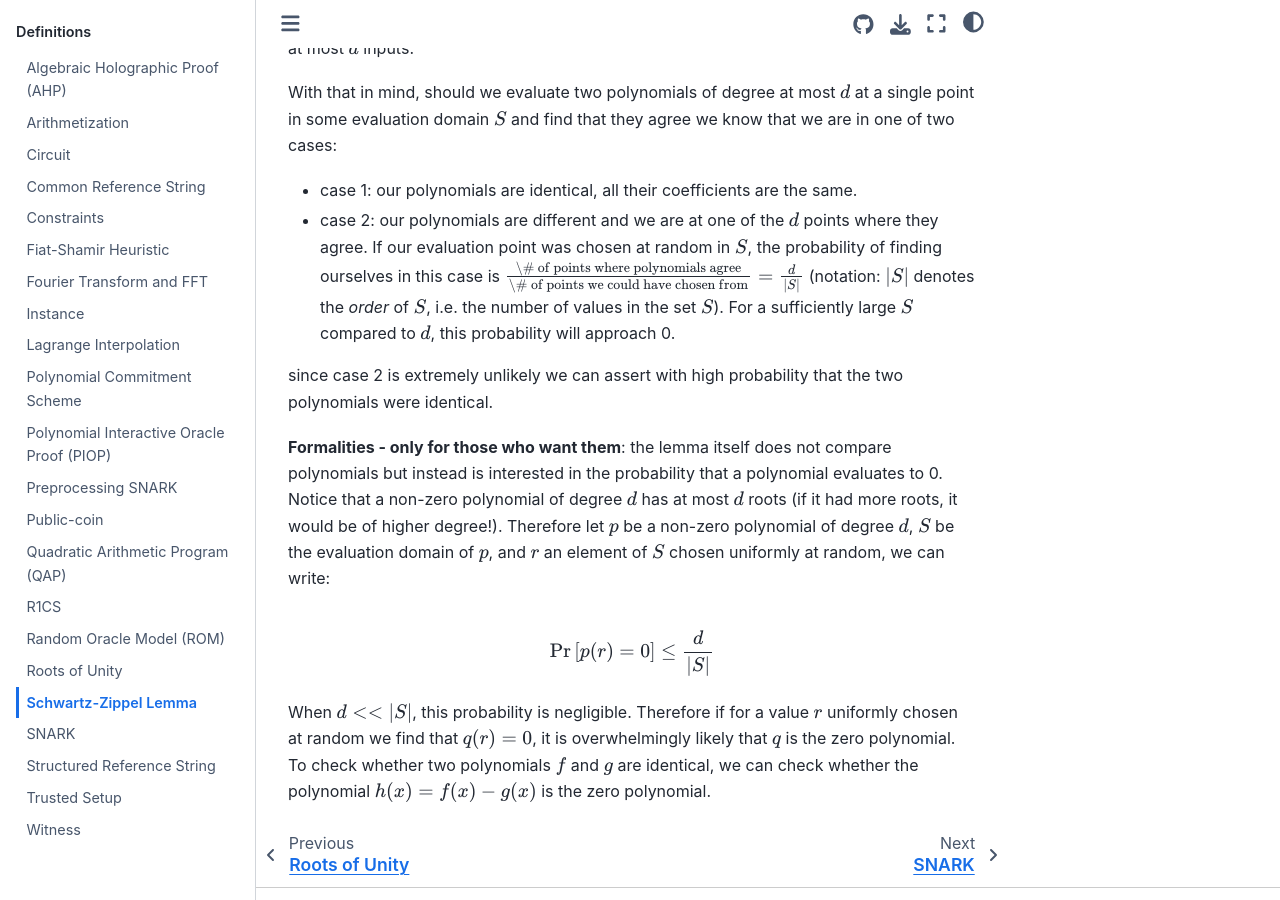
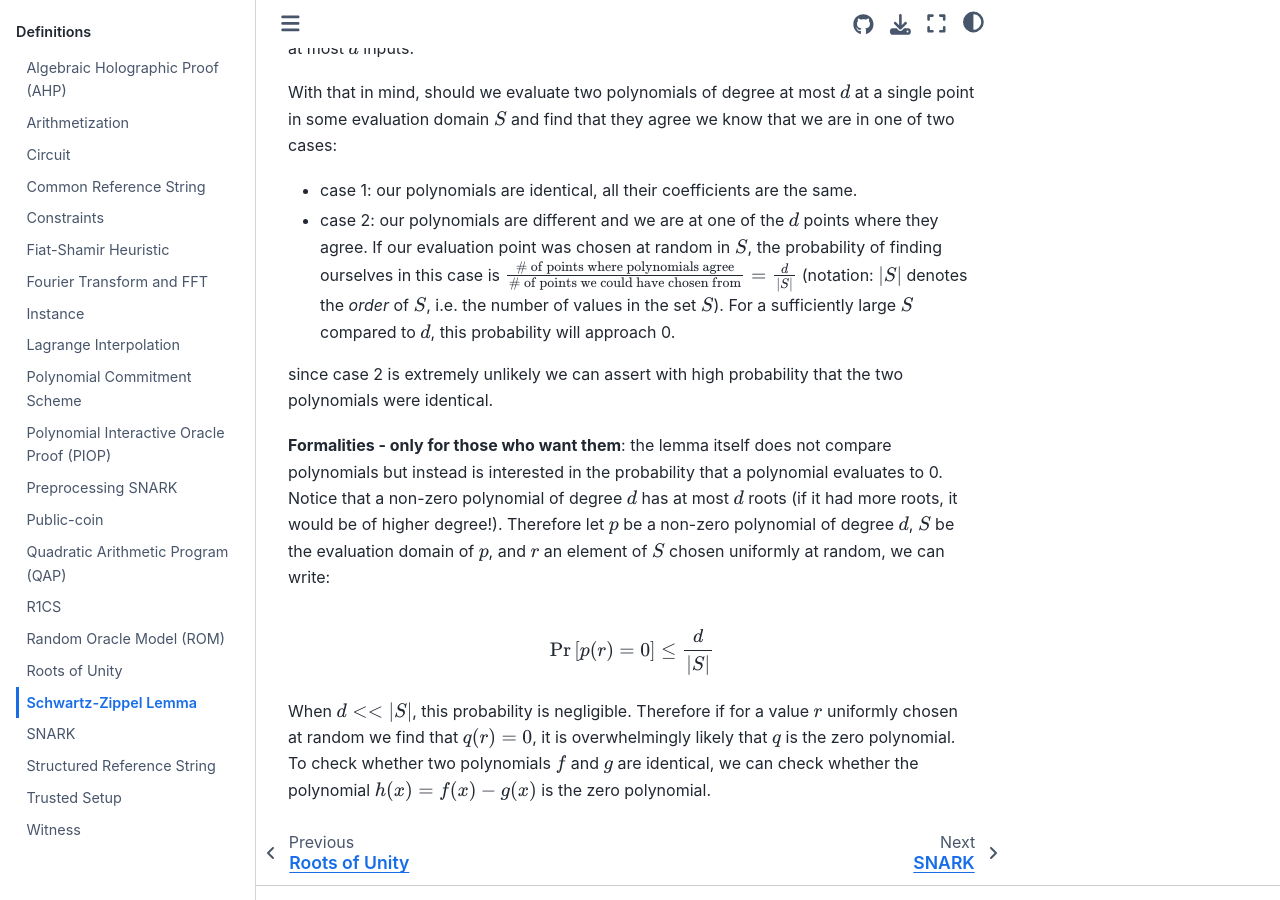
Before and after one commit to zkjargon/zkjargon.github.io, a Jupyter Book: the page built from definitions/schwartz_zippel.md, in a window 1280 px wide and 900 px high, scrolled down 619 px. Built offline with Jupyter Book 1.0.4 settings and Sphinx 7.4.7 and the Sphinx Book theme 1.1.4, drawn with Linux system fonts in a browser that asks for light colours.

```diff
--- a/definitions/schwartz_zippel.md
+++ b/definitions/schwartz_zippel.md
@@ -14,7 +14,7 @@ Consider two straight lines (degree 1 polynomials, $ax+b$): these are either ide
 With that in mind, should we evaluate two polynomials of degree at most $d$ at a single point in some evaluation domain $S$ and find that they agree we know that we are in one of two cases:
 
 - case 1: our polynomials are identical, all their coefficients are the same.
-- case 2: our polynomials are different and we are at one of the $d$ points where they agree. If our evaluation point was chosen at random in $S$, the probability of finding ourselves in this case is $\frac{\text{\# of points where polynomials agree}}{\text{\# of points we could have chosen from}}  = \frac{d}{|S|}$ (notation: $|S|$ denotes the *order* of $S$, i.e. the number of values in the set $S$). For a sufficiently large $S$ compared to $d$, this probability will approach 0.
+- case 2: our polynomials are different and we are at one of the $d$ points where they agree. If our evaluation point was chosen at random in $S$, the probability of finding ourselves in this case is $\frac{\text{# of points where polynomials agree}}{\text{# of points we could have chosen from}}  = \frac{d}{|S|}$ (notation: $|S|$ denotes the *order* of $S$, i.e. the number of values in the set $S$). For a sufficiently large $S$ compared to $d$, this probability will approach 0.
 
 since case 2 is extremely unlikely we can assert with high probability that the two polynomials were identical.
 
```
